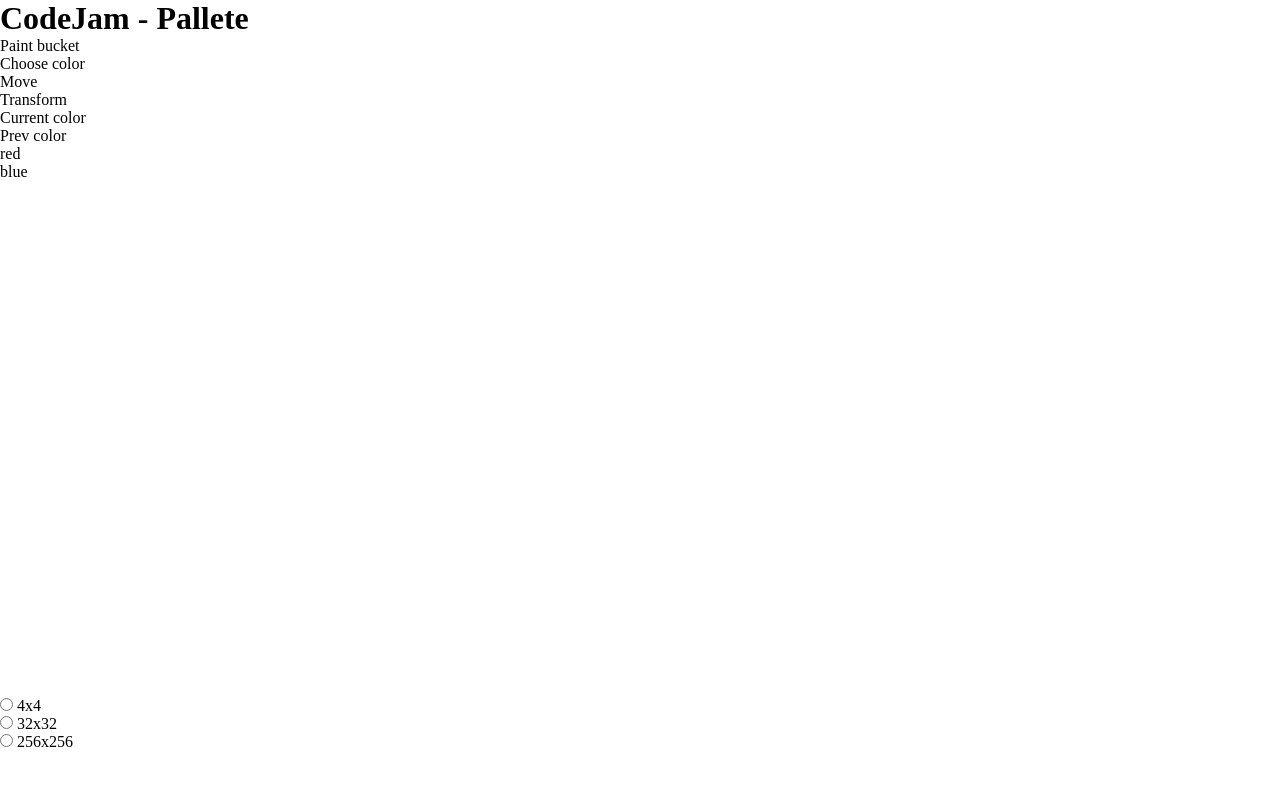
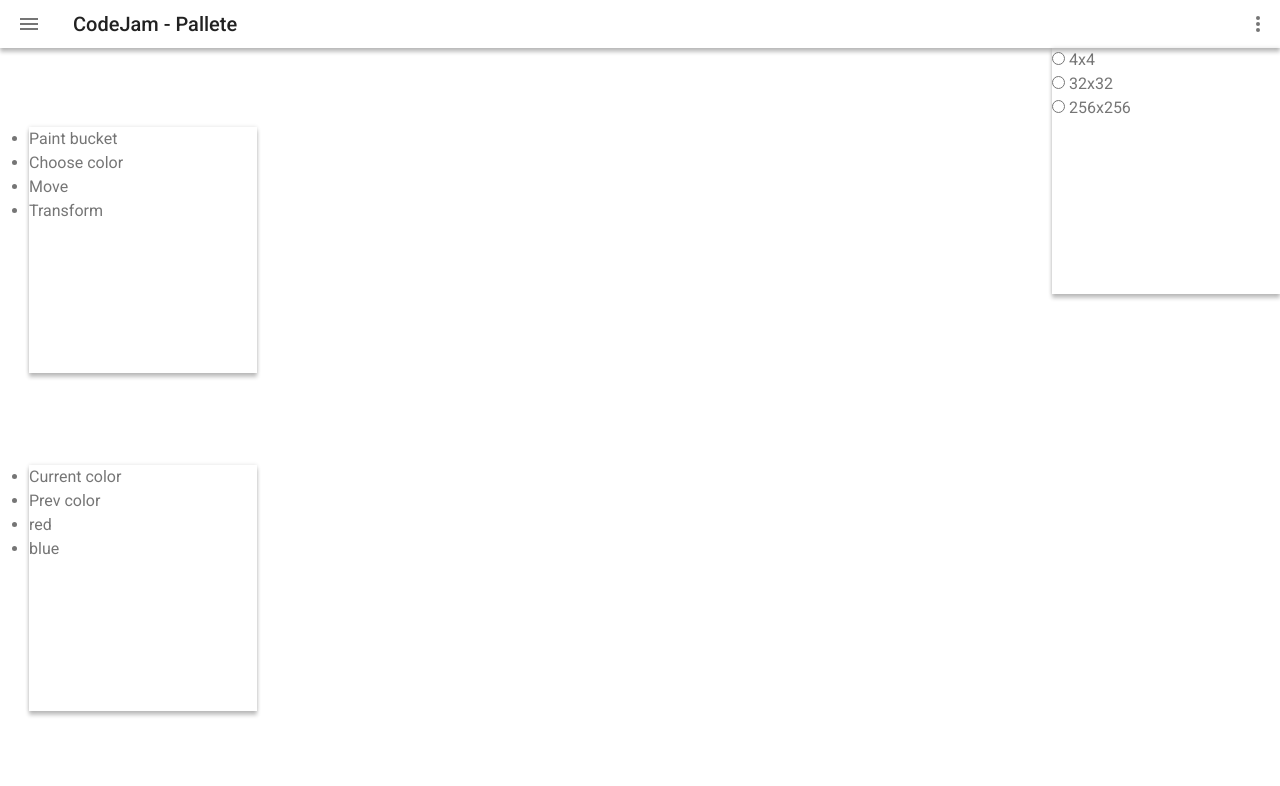
Before and after one commit to abramsa1/codejam-canvas, a plain HTML site: page codejam-canvas/index.html in a window 1280 px wide. Drawn offline with nearby package versions, Linux system fonts and the light colour scheme; files that its build step writes are made by us from their sources.

Commit message:
feat: add style in style.scss

```diff
--- a/codejam-canvas/style/style.scss
+++ b/codejam-canvas/style/style.scss
@@ -9,3 +9,123 @@ $border-tool-color: #000;
     border: 0;
     box-sizing: border-box;
 }
+
+body {
+    font-family: "Roboto", sans-serif;
+    font-style: normal;
+    font-weight: normal;
+    font-size: 16px;
+    line-height: 24px;
+    color: $second-text;
+}
+
+.header {
+    padding: 0 20px 0;
+    display: flex;
+    justify-content: space-between;
+    align-items: center;
+    height: 48px;
+    box-shadow: 0px 4px 4px rgba(0, 0, 0, 0.24), 0px 0px 4px rgba(0, 0, 0, 0.12);
+}
+
+.title {
+    font-family: "Roboto";
+    font-weight: 500;
+    font-size: 20px;
+    line-height: 23px;
+    color: $main-text;
+    margin-left: 35px;
+}
+
+.menu-left-wrap {
+    display: flex;
+    align-items: center;
+}
+
+.menu-left {
+    cursor: pointer;
+    transition: 0.5s;
+    position: relative;
+    height: 12px;
+
+    &__rect {
+        height: 2px;
+        width: 18px;
+        background: rgba(0, 0, 0, 0.54);
+
+        &::after {
+            position: absolute;
+            content: "";
+            top: 5px;
+            height: 2px;
+            width: 18px;
+            background: rgba(0, 0, 0, 0.54);
+        }
+
+        &::before {
+            position: absolute;
+            content: "";
+            top: 10px;
+            height: 2px;
+            width: 18px;
+            background: rgba(0, 0, 0, 0.54);
+        }
+    }
+}
+
+.menu-right {
+    position: relative;
+    height: 16px;
+    cursor: pointer;
+    transition: 0.5s;
+
+    &__circle {
+        width: 4px;
+        height: 4px;
+        border-radius: 50%;
+        background: rgba(0, 0, 0, 0.54);
+
+        &::after {
+            position: absolute;
+            top: 6px;
+            content: "";
+            width: 4px;
+            height: 4px;
+            border-radius: 50%;
+            background: rgba(0, 0, 0, 0.54);
+        }
+
+        &::before {
+            position: absolute;
+            content: "";
+            top: 12px;
+            width: 4px;
+            height: 4px;
+            border-radius: 50%;
+            background: rgba(0, 0, 0, 0.54);
+        }
+    }
+}
+
+.main-wrap {
+    display: flex;
+    justify-content: space-between;
+    padding: 0 0px 0 29px;
+    max-width: 1440px;
+    margin: 0 auto;
+}
+
+.toolbar {
+    padding-top: 79px;
+}
+
+.tool-widget:first-child {
+    margin-top: 0;
+}
+
+.tool-widget {
+    margin-top: 92px;
+    width: 228px;
+    height: 246px;
+    box-shadow: 0px 4px 4px rgba(0, 0, 0, 0.24), 0px 0px 4px rgba(0, 0, 0, 0.12);
+}
```
Also changed, not shown: codejam-canvas/index.html (+1 -0 lines).
